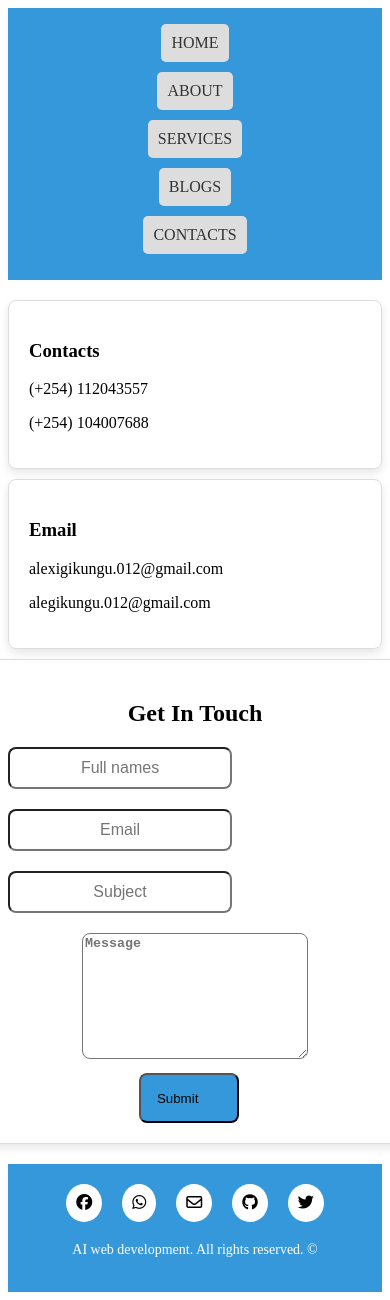
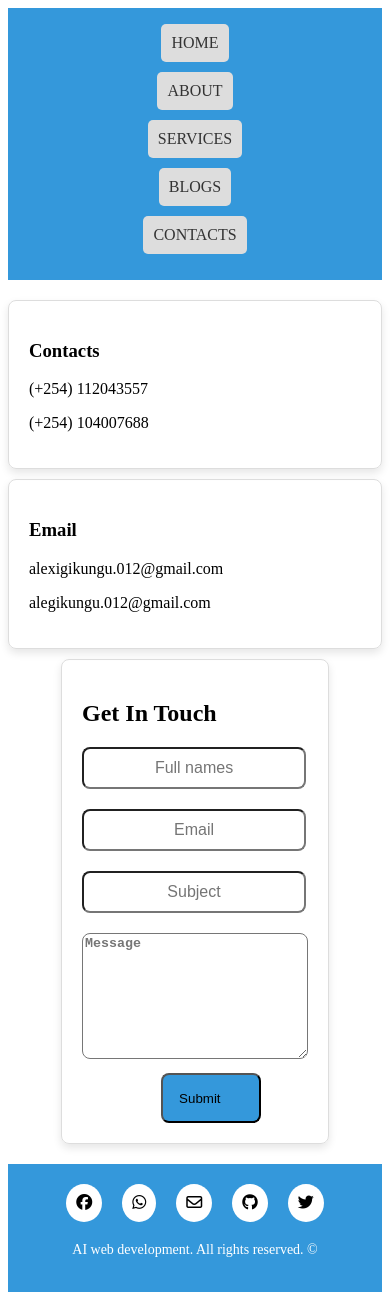
Before and after one commit to Alex-gikungu/personal_portfolio, a React (Vite) app: page /contacts in a window 390 px wide. Built offline with nearby package versions, Linux system fonts and the light colour scheme; a small style sheet from the web is missing.

Commit message:
added contact media query

```diff
--- a/src/index.css
+++ b/src/index.css
@@ -605,13 +605,13 @@ button{
   flex-direction: column; /* Stack the children vertically */
   align-items: center; /* Center the children horizontally */
 }
-
+/*
 .touch {
   width: 100%;
-  max-width: 400px; /* Adjust the max-width based on your design */
-  text-align: center; /* Center the text in the touch div */
-  margin-bottom: 20px; /* Add some margin between touch and addresses */
-}
+  max-width: 400px;
+  text-align: center;
+  margin-bottom: 20px;
+} */
 
 .two {
   display: flex;
```
